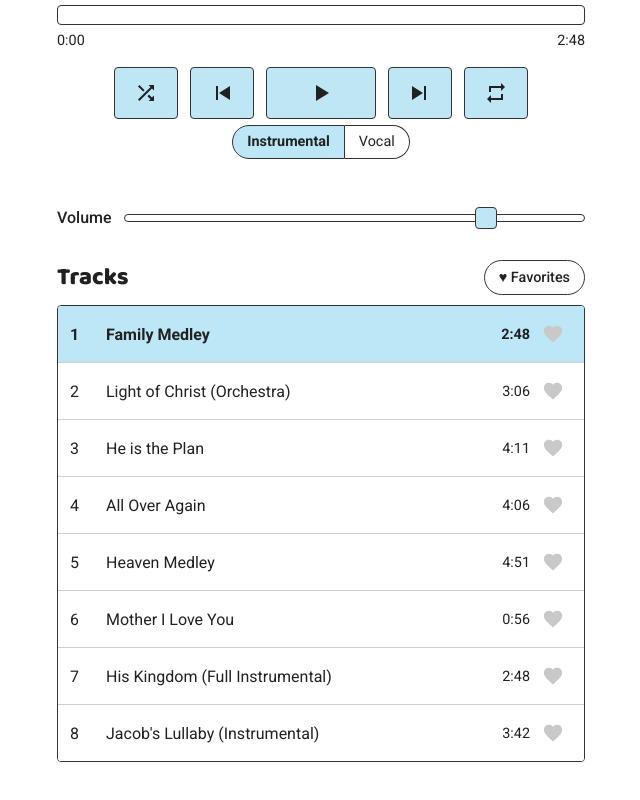
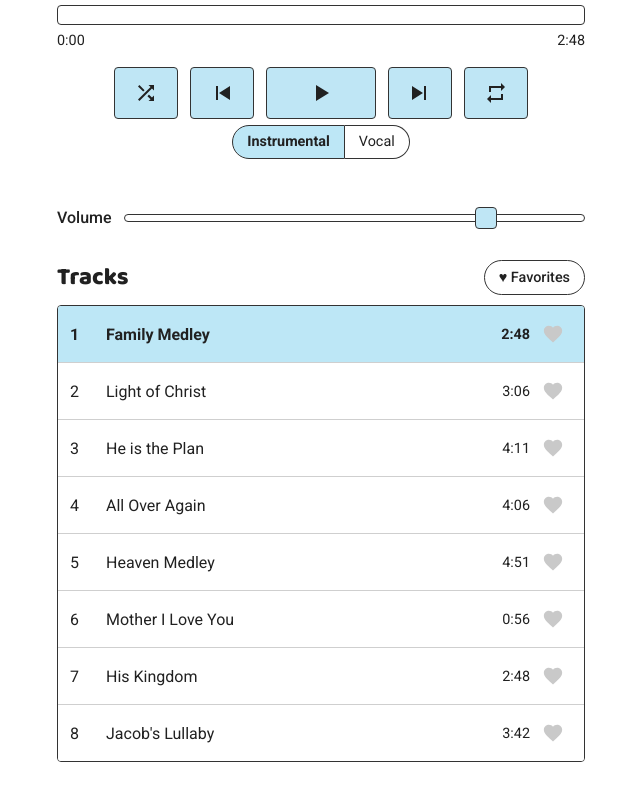
Before and after one commit to Murlinth/genesis-player, a plain HTML site: page index.html in a window 1280 px wide. Shown: the part 1136-1936 px from the top of the page, without its empty margins (319-959 px from the left). Drawn offline with Linux system fonts and the light colour scheme.

Commit message:
Unify track titles: drop (Orchestra)/(Instrumental) tags from player titles

```diff
--- a/index.html
+++ b/index.html
@@ -227,13 +227,13 @@
   var ALBUMS = [
     album("genesis", "Genesis", "Jacob Aird", "cover.png", "track", 1, [
       ["Family Medley", "2:48"],
-      ["Light of Christ (Orchestra)", "3:06"],
+      ["Light of Christ", "3:06"],
       ["He is the Plan", "4:11"],
       ["All Over Again", "4:06"],
       ["Heaven Medley", "4:51"],
       ["Mother I Love You", "0:56"],
-      ["His Kingdom (Full Instrumental)", "2:48"],
-      ["Jacob's Lullaby (Instrumental)", "3:42"]
+      ["His Kingdom", "2:48"],
+      ["Jacob's Lullaby", "3:42"]
     ]),
     album("highschool", "Jacob in Highschool", "Jacob Aird", "hs-cover.png", "hs", 2, [
       ["Mister Macagorian", "1:20"],
```
Also changed, not shown: 3 other files.
